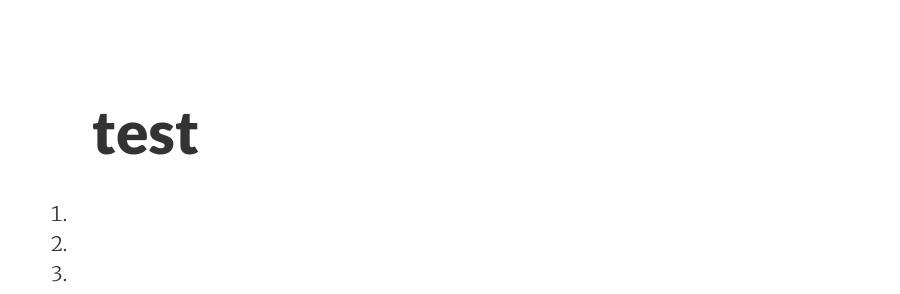
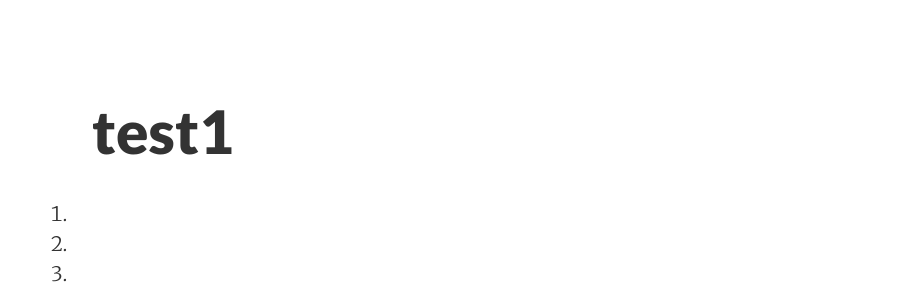
Before and after one commit to FIBSTAR/FIBSTAR.github.io, a Jekyll site: the page built from _posts/2017-08-15-01.md, in a window 1280 px wide. Shown: the part 388-682 px from the top of the page, without its empty margins (188-1088 px from the left). Built offline with Jekyll 4.4.1, drawn with Linux system fonts in a browser that asks for light colours; nearby versions of some CDN libraries.

Commit message:
Update share_buttons.html

```diff
--- a/_includes/share_buttons.html
+++ b/_includes/share_buttons.html
@@ -1,22 +1,7 @@
-<!DOCTYPE html>
-<html lang="en">
-<head>
-  <meta charset="UTF-8">
-  <title>test</title>
-  <meta name="site" content="content site">
-  <meta name="Site" content="content Site">
-  <meta name="title" content="content title">
-  <meta name="Title" content="content Title">
-  <link rel="stylesheet" href="../dist/css/share.min.css">
 
-  <style>
-  .row{padding: 20px 0 0 20px}
-  .row-pad{padding: 20px 0 0 60px}
-  </style>
-</head>
-<body>
+
   <div class="row-pad">
-    <h1>test</h1>
+    <h1>test1</h1>
   </div>
 
   <ol>
@@ -63,5 +48,3 @@ socialShare('#share-2', {sites: ['qzone', 'qq', 'weibo','wechat']});
 socialShare('#share-3');
 socialShare('#share-4');
 </script>
-</body>
-</html>
```
